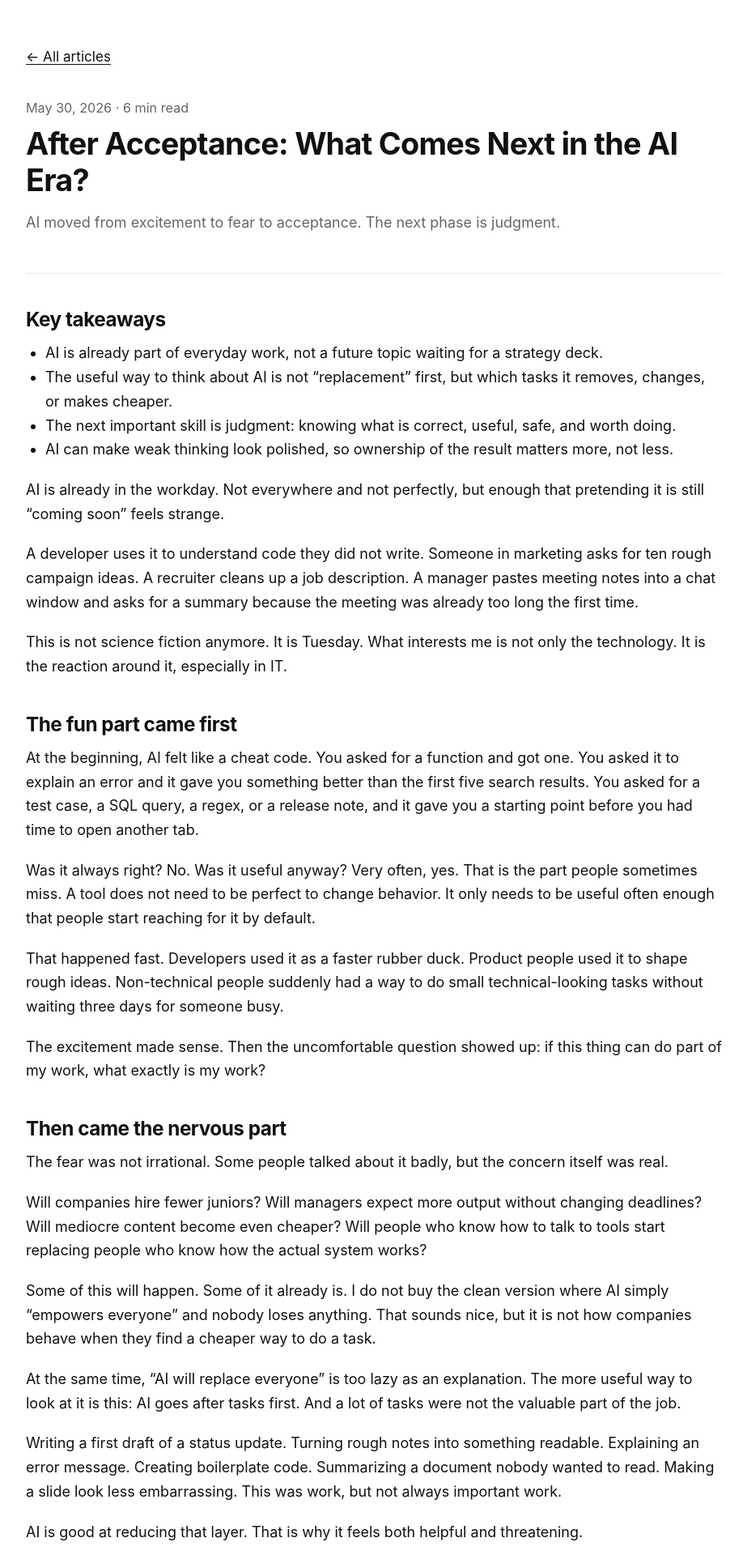
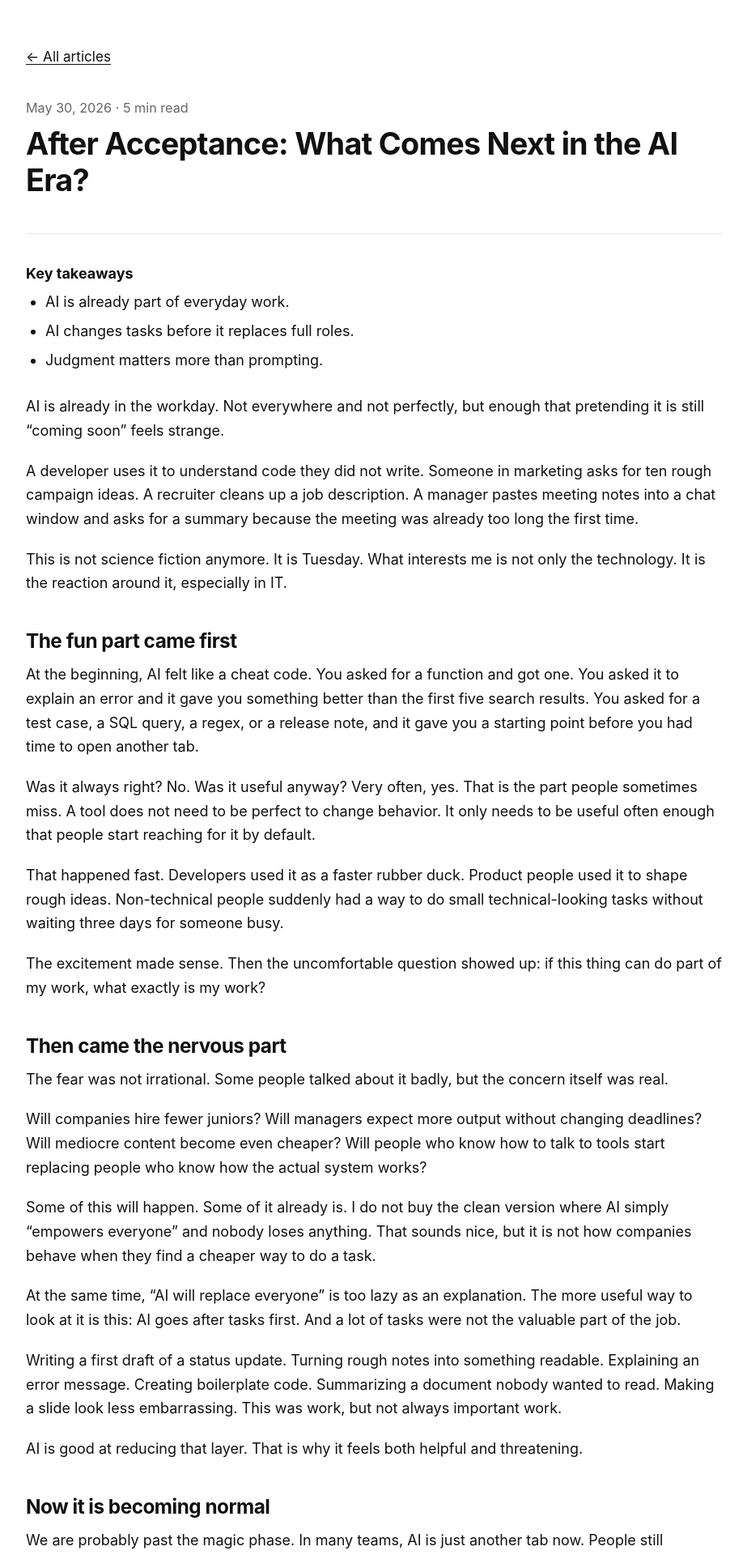
Before and after one commit to adiacov/adiacov.github.io, a Jekyll site: the page built from _posts/2026-05-30-after-acceptance.md, in a window 1280 px wide. Shown: the top 1920 px of the page at 81% size, without its empty margins (178-1101 px from the left). Built offline with Jekyll 4.4.1, drawn with Linux system fonts in a browser that asks for light colours.

Commit message:
Show article takeaways in previews

```diff
--- /dev/null
+++ b/_includes/takeaways.html
@@ -0,0 +1,11 @@
+{% assign takeaways = include.takeaways %}
+{% if takeaways and takeaways.size > 0 %}
+  <section class="takeaways" aria-label="Key takeaways">
+    <h2>Key takeaways</h2>
+    <ul>
+      {% for takeaway in takeaways %}
+        <li>{{ takeaway }}</li>
+      {% endfor %}
+    </ul>
+  </section>
+{% endif %}
--- a/_layouts/post.html
+++ b/_layouts/post.html
@@ -10,10 +10,9 @@
   <header class="post-header">
     <p class="date">{% include post-meta.html post=page content=content %}</p>
     <h1>{{ page.title }}</h1>
-    {% if page.description %}
-      <p class="description">{{ page.description }}</p>
-    {% endif %}
   </header>
+
+  {% include takeaways.html takeaways=page.takeaways %}
 
   <div class="content">
     {{ content }}
--- a/_posts/2026-05-30-after-acceptance.md
+++ b/_posts/2026-05-30-after-acceptance.md
@@ -1,17 +1,13 @@
 ---
 layout: post
 title: "After Acceptance: What Comes Next in the AI Era?"
-description: "AI moved from excitement to fear to acceptance. The next phase is judgment."
 date: 2026-05-30
 series: "AI era at work"
+takeaways:
+  - AI is already part of everyday work.
+  - AI changes tasks before it replaces full roles.
+  - Judgment matters more than prompting.
 ---
-
-## Key takeaways
-
-- AI is already part of everyday work, not a future topic waiting for a strategy deck.
-- The useful way to think about AI is not “replacement” first, but which tasks it removes, changes, or makes cheaper.
-- The next important skill is judgment: knowing what is correct, useful, safe, and worth doing.
-- AI can make weak thinking look polished, so ownership of the result matters more, not less.
 
 AI is already in the workday. Not everywhere and not perfectly, but enough that pretending it is still “coming soon” feels strange.
 
--- a/assets/style.css
+++ b/assets/style.css
@@ -107,6 +107,33 @@
   font-size: 0.9rem;
 }
 
+.takeaways {
+  margin: 20px 0 28px;
+}
+
+.takeaways h2 {
+  margin: 0 0 10px;
+  font-size: 1rem;
+  letter-spacing: 0;
+}
+
+.takeaways ul {
+  margin-bottom: 0;
+}
+
+.takeaways li {
+  margin-bottom: 6px;
+}
+
+.article-card .takeaways {
+  margin: 16px 0 0;
+  color: var(--muted);
+}
+
+.article-card .takeaways h2 {
+  display: none;
+}
+
 .top-nav {
   margin-bottom: 36px;
   font-size: 0.95rem;
--- a/index.html
+++ b/index.html
@@ -13,9 +13,7 @@
     <article class="article-card">
       <h2><a href="{{ post.url | relative_url }}">{{ post.title }}</a></h2>
       <p class="date">{% include post-meta.html post=post %}</p>
-      {% if post.description %}
-        <p>{{ post.description }}</p>
-      {% endif %}
+      {% include takeaways.html takeaways=post.takeaways %}
     </article>
   {% else %}
     <p>No articles published yet.</p>
```
